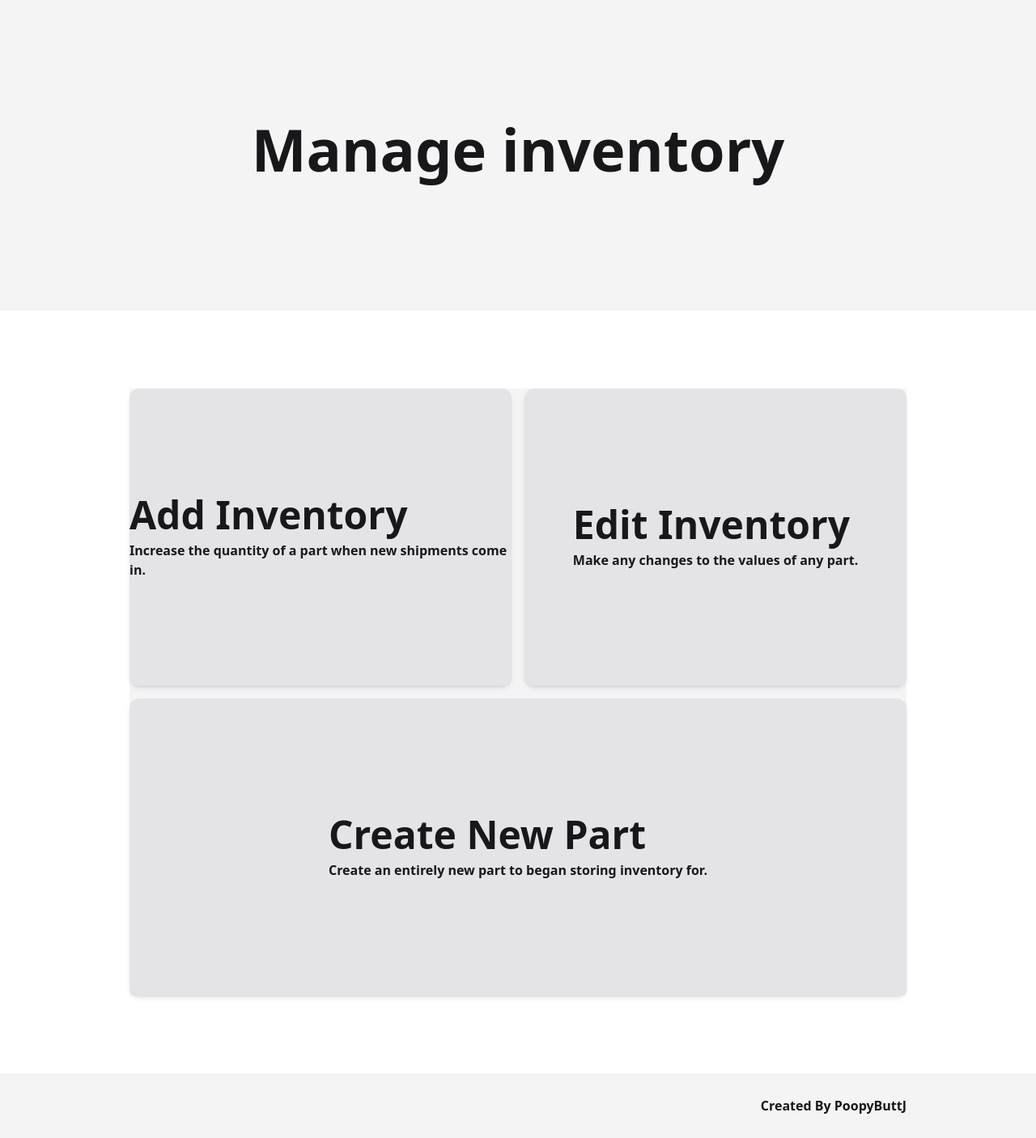
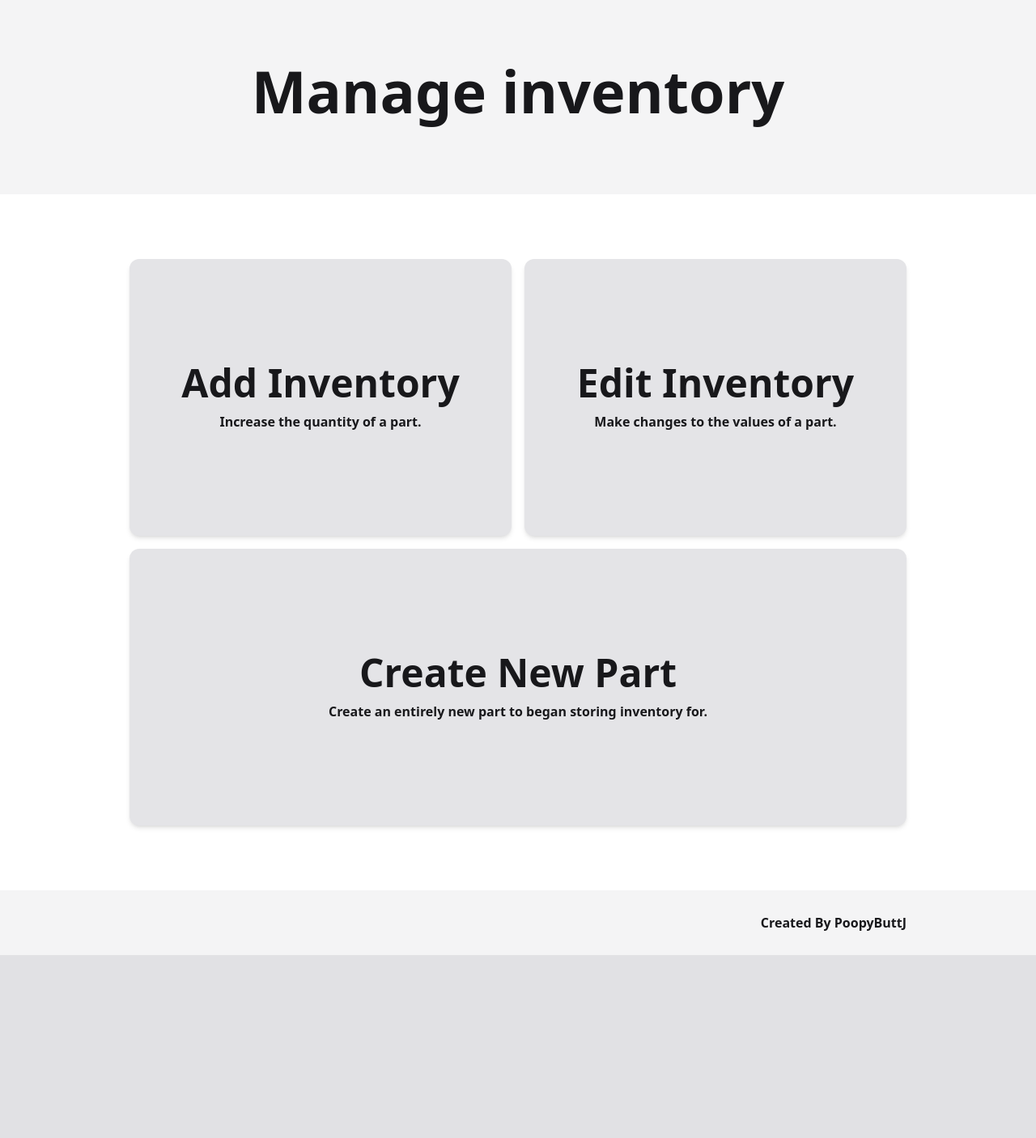
Before and after one commit to juan-lagunas/PBJ-1.0, a Django app: page /inventory/ in a window 1280 px wide. Shown: the part 80-1486 px from the top of the page at 81% size. After the commit the page ends 1260 px from the top, so only its background shows below. Run offline with Django 4.2, Linux system fonts and the light colour scheme; a user stored in the database is signed in; some libraries are stand-ins or nearby versions.

Commit message:
inventory layout

```diff
--- a/inventory/templates/inventory/index.html
+++ b/inventory/templates/inventory/index.html
@@ -2,33 +2,33 @@
 {% block title %}Inventory{% endblock %}
 {% block body %}
 <main>
-    <div class="w-11/12 lg:w-3/4 h-96 mx-auto flex">
+    <div class="w-11/12 lg:w-3/4 h-60 mx-auto flex">
         <div class="m-auto  text-center">
             <div class="text-7xl font-semibold mb-4">Manage inventory</div>
         </div>
     </div>
 
-    <div class="w-full py-24 flex bg-white dark:bg-black">
-        <div class="w-11/12 lg:w-3/4 2xl:w-1/2 h-[750px] m-auto ">
-            <div class="grid grid-cols-2 grid-rows-2 gap-4 h-full w-full bg-zinc-100">
-                <a href="" class=" bg-zinc-200 dark:bg-zinc-900 rounded-xl shadow-md flex">
-                    <div class="m-auto">
-                        <div class="text-5xl font-semibold mb-2 capitalize">Add inventory</div>
-                        <div class=" font-semibold">Increase the quantity of a part when new shipments come in.</div>
+    <div class="w-full py-20 flex bg-white dark:bg-black">
+        <div class="w-11/12 lg:w-3/4 2xl:w-1/2 h-[700px] m-auto ">
+            <div class="grid grid-cols-1 grid-rows-3 lg:grid-cols-2 lg:grid-rows-2 gap-4 h-full w-full text-center transition ease-in-out">
+                <div id="add" class=" bg-zinc-200 hover:bg-zinc-300 dark:bg-zinc-900 dark:hover:bg-zinc-700 rounded-xl shadow-md flex cursor-pointer">
+                    <div class="m-auto w-10/12">
+                        <div class="text-3xl lg:text-5xl font-semibold mb-3 capitalize">Add inventory</div>
+                        <div class="text-sm lg:text-base font-semibold">Increase the quantity of a part.</div>
                     </div>
-                </a>
-                <a href="" class=" bg-zinc-200 dark:bg-zinc-900 rounded-xl shadow-md flex">
-                    <div class="m-auto">
-                        <div class="text-5xl font-semibold mb-2 capitalize">Edit inventory</div>
-                        <div class=" font-semibold">Make any changes to the values of any part.</div>
+                </div>
+                <div id="edit" class=" bg-zinc-200 hover:bg-zinc-300 dark:bg-zinc-900 dark:hover:bg-zinc-700 rounded-xl shadow-md flex cursor-pointer">
+                    <div class="m-auto w-10/12">
+                        <div class="text-3xl lg:text-5xl font-semibold mb-3 capitalize">Edit inventory</div>
+                        <div class="text-sm lg:text-base font-semibold">Make changes to the values of a part.</div>
                     </div>
-                </a>
-                <a href="" class="col-span-2 bg-zinc-200 dark:bg-zinc-900 rounded-xl shadow-md flex">
-                    <div class="m-auto">
-                        <div class="text-5xl font-semibold mb-2 capitalize">Create new Part</div>
-                        <div class=" font-semibold">Create an entirely new part to began storing inventory for.</div>
+                </div>
+                <div id="create" class="lg:col-span-2 bg-zinc-200 hover:bg-zinc-300 dark:bg-zinc-900 dark:hover:bg-zinc-700 rounded-xl shadow-md flex cursor-pointer">
+                    <div class="m-auto w-10/12">
+                        <div class="text-3xl lg:text-5xl font-semibold mb-3 capitalize">Create new Part</div>
+                        <div class="text-sm lg:text-base font-semibold">Create an entirely new part to began storing inventory for.</div>
                     </div>
-                </a>
+                </div>
             </div>
         </div>
     </div>
--- a/theme/static/css/dist/styles.css
+++ b/theme/static/css/dist/styles.css
@@ -900,14 +892,14 @@ select {
   height: 380px;
 }
 
-.h-\[600px\] {
-  height: 600px;
-}
-
 .h-\[700px\] {
   height: 700px;
 }
 
+.h-\[750px\] {
+  height: 750px;
+}
+
 .h-full {
   height: 100%;
 }
@@ -916,8 +908,16 @@ select {
   height: 100vh;
 }
 
-.h-\[750px\] {
-  height: 750px;
+.h-64 {
+  height: 16rem;
+}
+
+.h-72 {
+  height: 18rem;
+}
+
+.\!h-72 {
+  height: 18rem !important;
 }
 
 .min-h-screen {
@@ -964,8 +964,8 @@ select {
   flex: 1 1 0%;
 }
 
-.basis-1\/2 {
-  flex-basis: 50%;
+.cursor-pointer {
+  cursor: pointer;
 }
 
 .grid-cols-2 {
@@ -976,6 +976,10 @@ select {
   grid-template-columns: repeat(3, minmax(0, 1fr));
 }
 
+.grid-cols-1 {
+  grid-template-columns: repeat(1, minmax(0, 1fr));
+}
+
 .grid-rows-2 {
   grid-template-rows: repeat(2, minmax(0, 1fr));
 }
@@ -1708,6 +1722,10 @@ select {
 }
 
 @media (min-width: 1024px) {
+  .lg\:col-span-2 {
+    grid-column: span 2 / span 2;
+  }
+
   .lg\:m-0 {
     margin: 0px;
   }
@@ -1747,6 +1765,18 @@ select {
 
   .lg\:w-7\/12 {
     width: 58.333333%;
+  }
+
+  .lg\:w-full {
+    width: 100%;
+  }
+
+  .lg\:grid-cols-2 {
+    grid-template-columns: repeat(2, minmax(0, 1fr));
+  }
+
+  .lg\:grid-rows-2 {
+    grid-template-rows: repeat(2, minmax(0, 1fr));
   }
 
   .lg\:flex-row {
@@ -1774,6 +1804,16 @@ select {
     line-height: 1.75rem;
   }
 
+  .lg\:text-5xl {
+    font-size: 3rem;
+    line-height: 1;
+  }
+
+  .lg\:text-base {
+    font-size: 1rem;
+    line-height: 1.5rem;
+  }
+
   .lg\:leading-relaxed {
     line-height: 1.625;
   }
```
Also changed, not shown: other parts of theme/static/css/dist/styles.css (+56 -37 lines), db.sqlite3.
